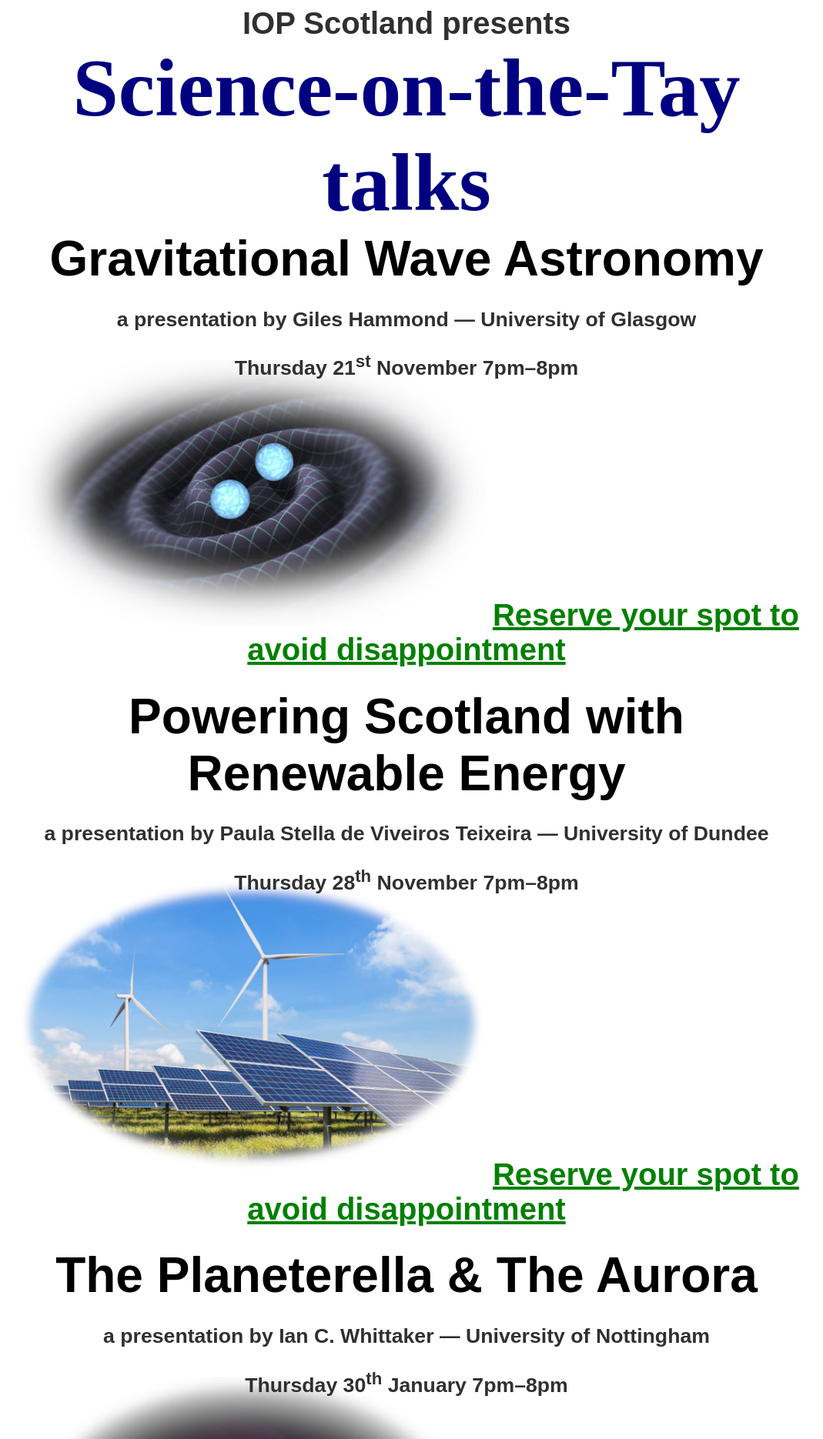
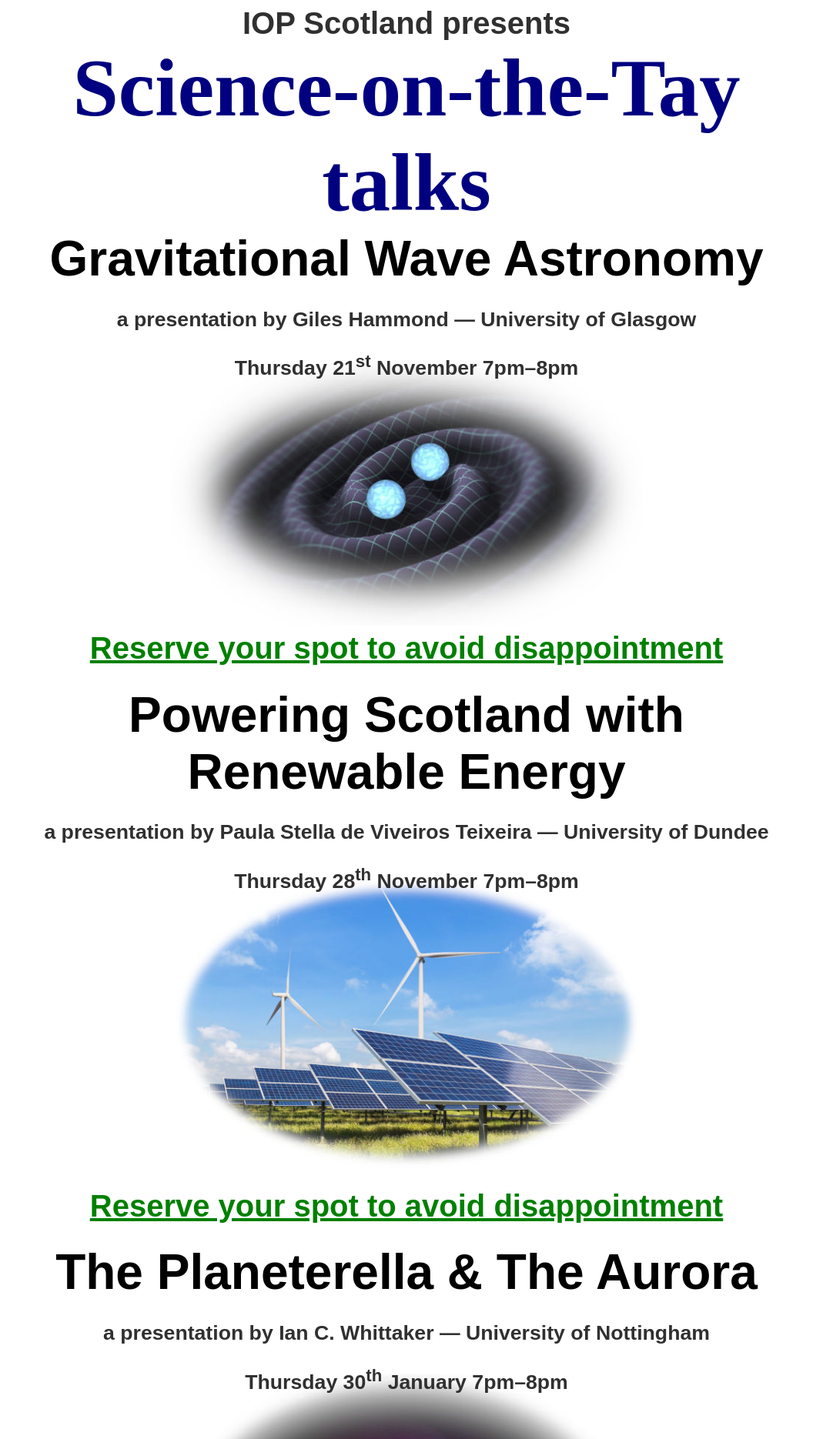
Before and after one commit to corilim/corilim.github.io, a Jekyll site: the page outreach/scienceonthetay/index.html, which Jekyll copies as it is, in a window 1280 px wide. Shown: the top 1870 px of the page at 77% size, without its empty margins (112-1181 px from the left). Built offline with Jekyll 4.4.1, drawn with Linux system fonts in a browser that asks for light colours.

Commit message:
Centering links

```diff
--- a/outreach/scienceonthetay/index.html
+++ b/outreach/scienceonthetay/index.html
@@ -14,7 +14,7 @@
             div.abstract {color: #303030; margin-left: 10%; margin-right: 10%; margin-top:3em; text-align: left;}
             img {position: relative; z-index:-1; width:60%; margin-top: -1em;}
             img.bio {float: right; width:20%;}
-            a.register {color: #008000; font-size: 30pt; font-weight: bold;}
+            a.register {display: block; text-align: center; color: #008000; font-size: 30pt; font-weight: bold;}
 		 </style>
 	</head>
 	<body>
@@ -30,7 +30,7 @@
         <h3>a presentation by Paula Stella de Viveiros Teixeira &mdash; University of Dundee</h3>
         <h3>Thursday 28<sup>th</sup> November 7pm&ndash;8pm<br/>
         <img src="/img/renewables.jpg" alt="Renewable Energy!" />
-        <a class="register" href="https://www.eventbrite.co.uk/e/powering-scotland-with-renewable-energy-tickets-1077991354159?aff=oddtdtcreator">Reserve your spot to avoid disappointment</a>
+        <a class="register" href="https://www.eventbrite.co.uk/o/science-on-the-tay-102910327741">Reserve your spot to avoid disappointment</a>
 
         <h1 class="lecture" >The Planeterella &amp; The Aurora</h1>
         <h3>a presentation by Ian C. Whittaker &mdash; University of Nottingham</h3>
```
